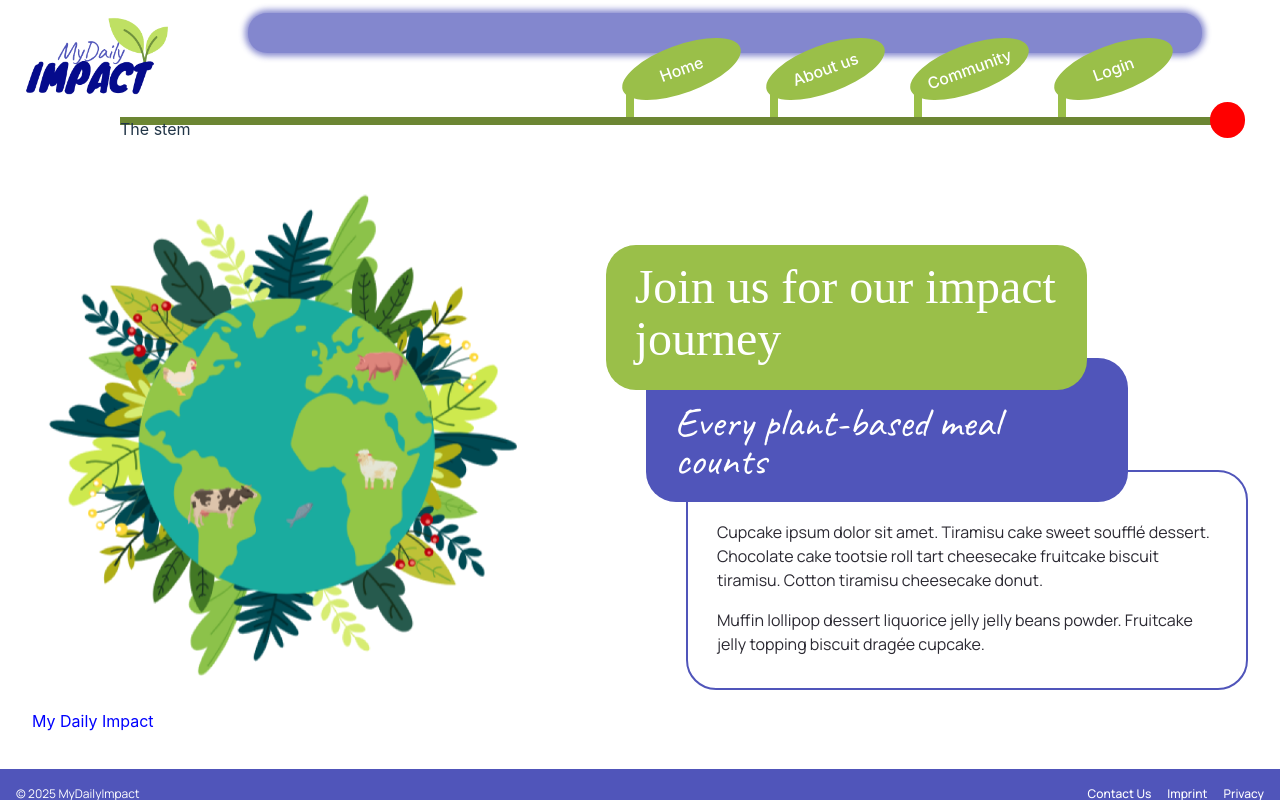
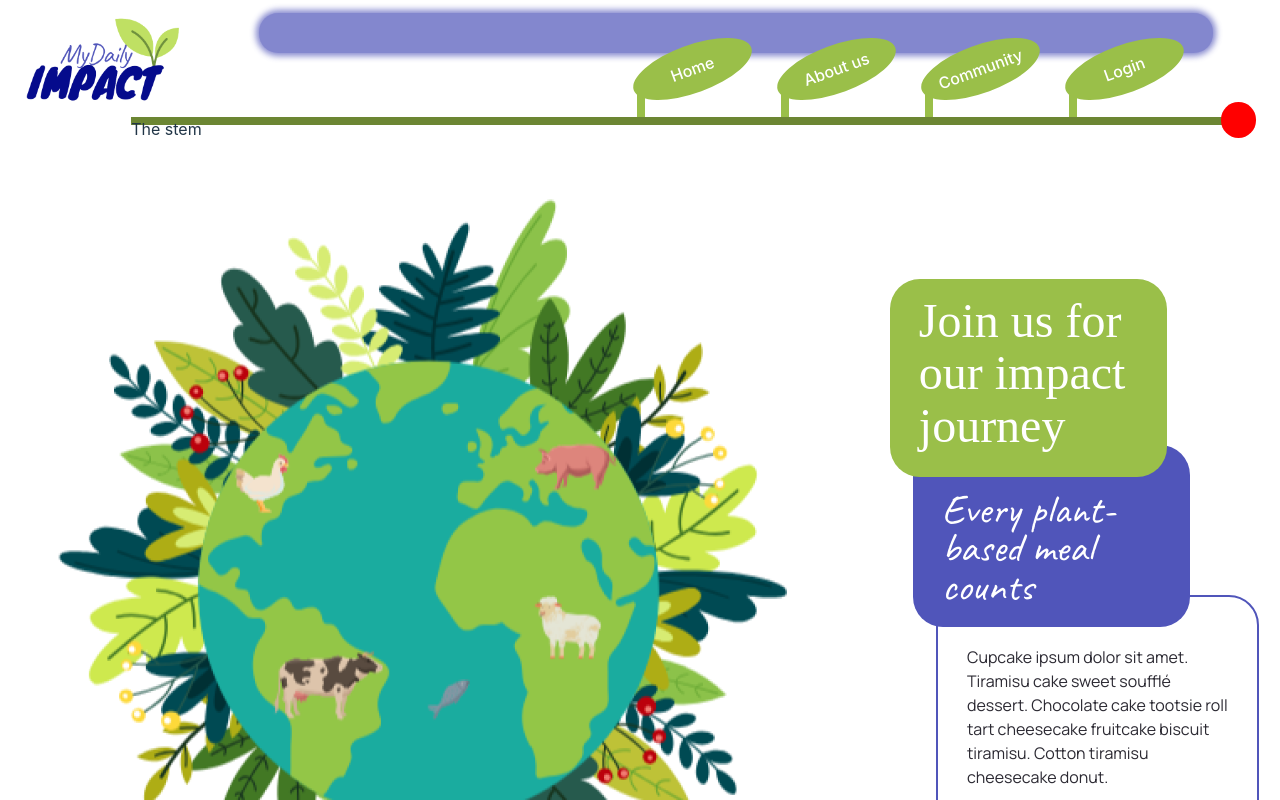
Before and after one commit to TechLabs-Remote-Bootcamp/WS24-MyDailyImpact, a React (Vite) app in the folder mdi-react/: page / in a window 1280 px wide. Shown: the top 800 px of the page. Built offline with nearby package versions, Linux system fonts and the light colour scheme; a web font is replaced by a local one.

Commit message:
fix: logo img should not decrease in size

```diff
--- a/mdi-react/src/index.css
+++ b/mdi-react/src/index.css
@@ -36,11 +36,6 @@ h1 {
   line-height: 1.1;
 }
 
-img {
-  max-width: 100%;
-  height: auto;
-}
-
 button {
   border-radius: 8px;
   border: 1px solid transparent;
```
